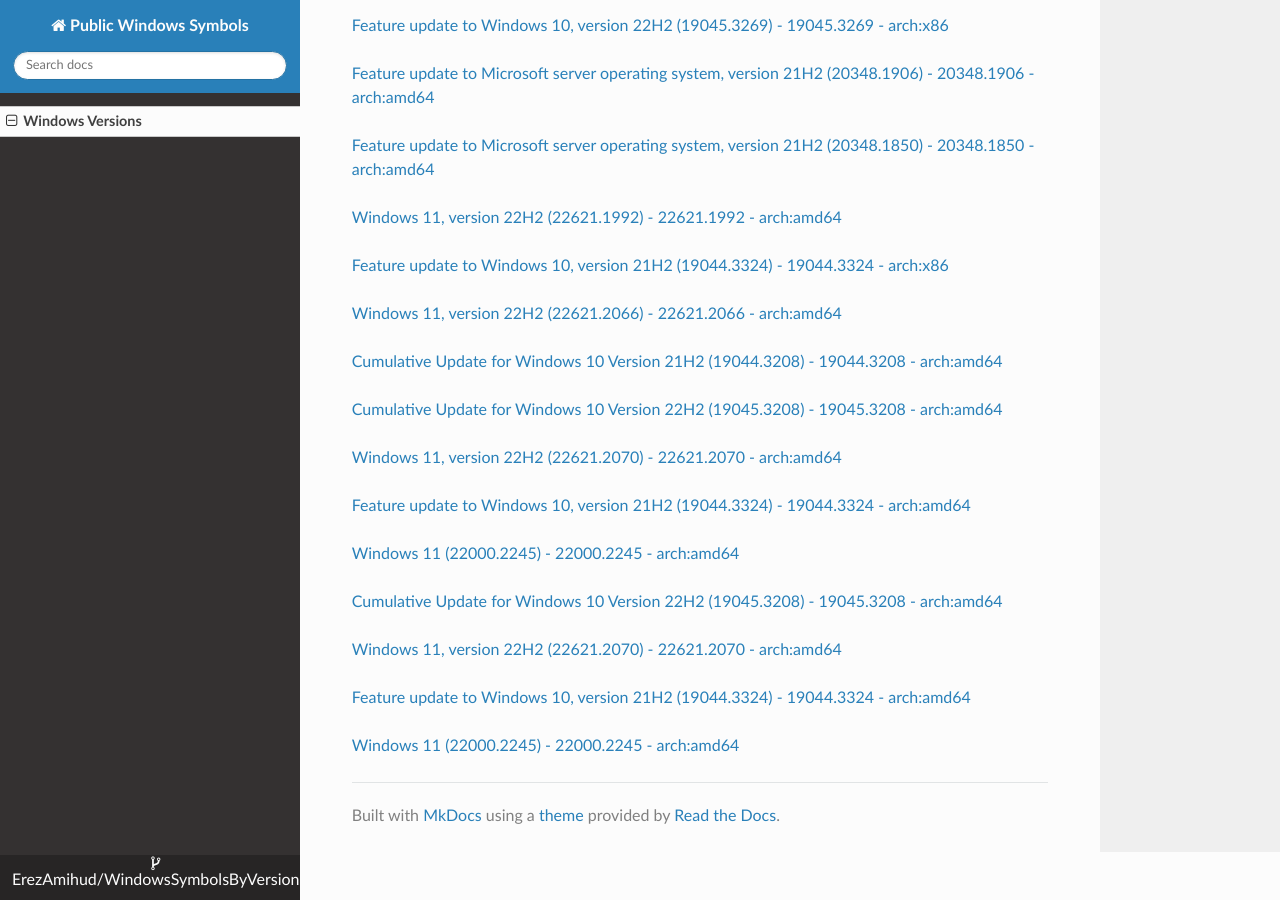
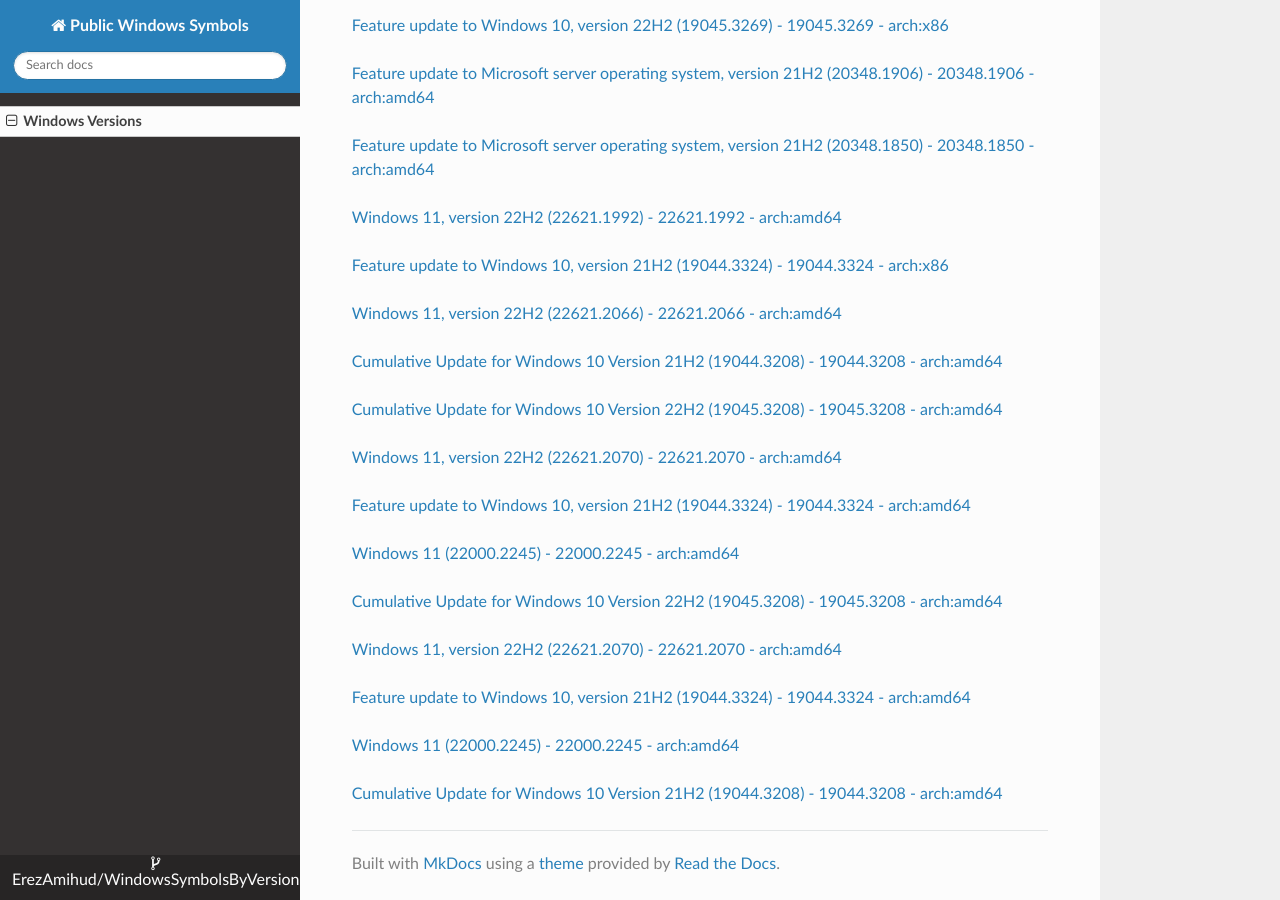
Before and after one commit to ErezAmihud/WindowsSymbolsByVersion, an MkDocs documentation site: the page built from docs/index.md, in a window 1280 px wide and 900 px high, scrolled down 27485 px. Built offline with MkDocs 1.6.1, drawn with Linux system fonts in a browser that asks for light colours; nearby versions of some CDN libraries.

Commit message:
Automated commit, add manifest for a1d796f1-7743-4b28-8f0f-bed043709d76

```diff
--- a/docs/index.md
+++ b/docs/index.md
@@ -1567,3 +1567,6 @@
 
 
 [Windows 11 (22000.2245) - 22000.2245 - arch:amd64](https://github.com/ErezAmihud/WindowsSymbolsByVersion/blob/main/manifests/58b65e6d-b736-4fbf-ad57-f6f73477446d.manifest)
+
+
+[Cumulative Update for Windows 10 Version 21H2 (19044.3208) - 19044.3208 - arch:amd64](https://github.com/ErezAmihud/WindowsSymbolsByVersion/blob/main/manifests/a1d796f1-7743-4b28-8f0f-bed043709d76.manifest)
```
Also changed, not shown: process_builds.json (+1 -1 lines).
